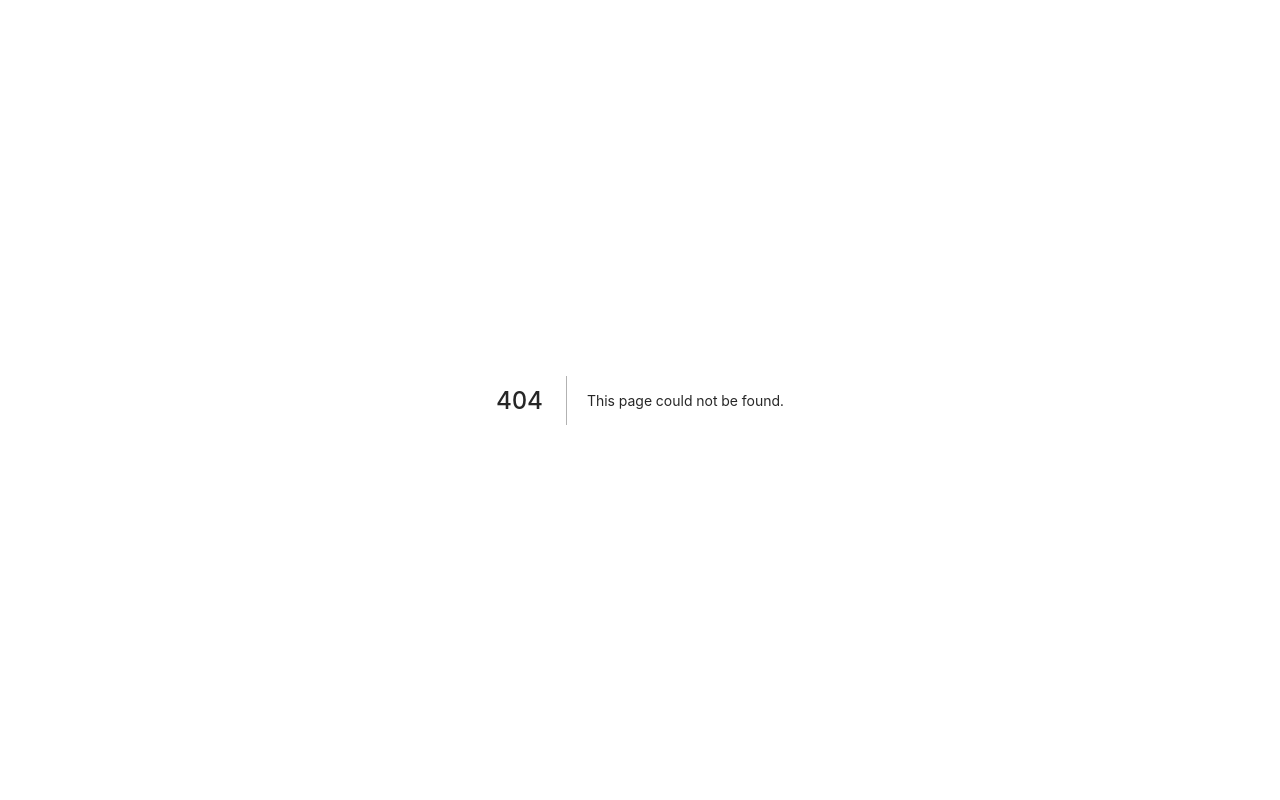
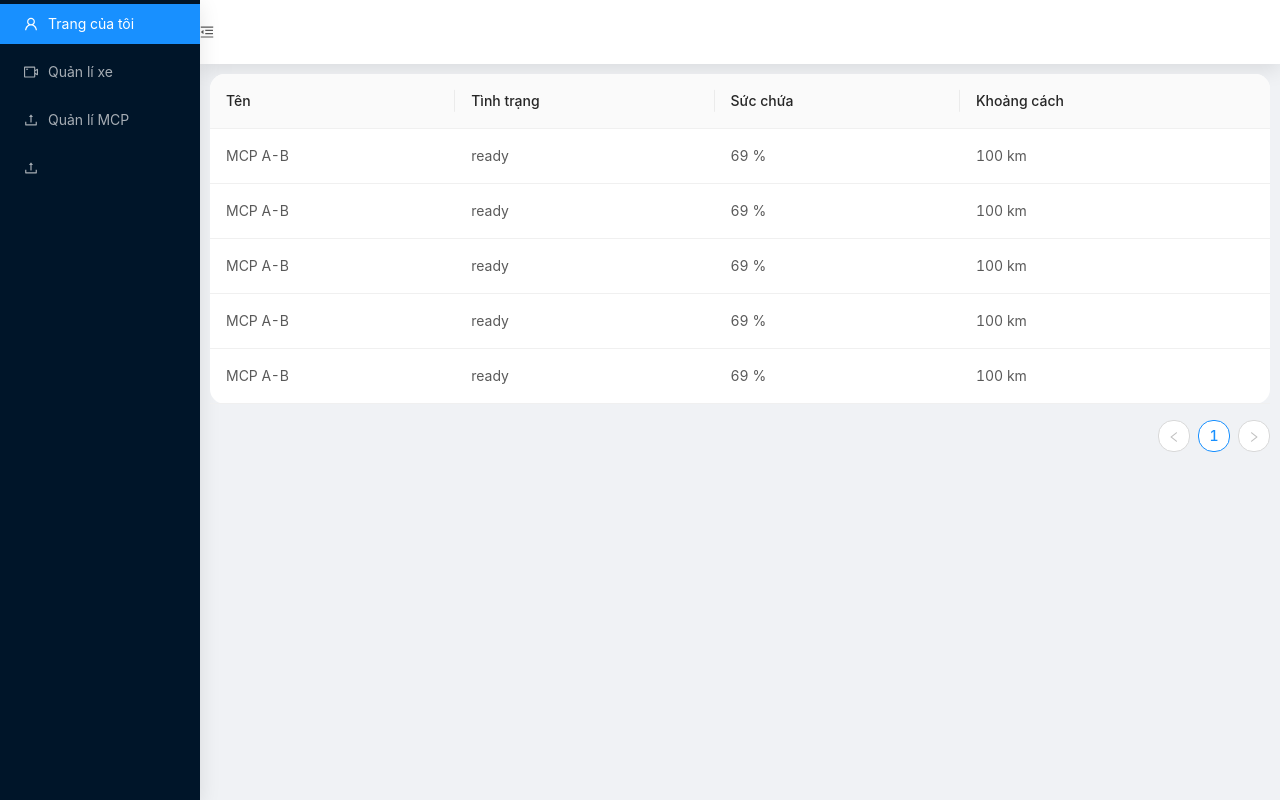
Before and after one commit to Qila8nguyen/SE-Trash-MCP-221, a Next.js app: page /back-officer in a window 1280 px wide. Before the commit this address had no page. Built offline with nearby package versions, Linux system fonts and the light colour scheme.

Commit message:
update modules

```diff
--- /dev/null
+++ b/src/components/back-officer/mcp-view.tsx
@@ -0,0 +1,72 @@
+import { Table, Typography } from "antd";
+import React, { useState } from "react";
+
+const dummy = [
+  {
+    key: 1,
+    name: "MCP A-B",
+    status: "ready",
+    capacity: 69,
+    distance: 100,
+  },
+  {
+    key: 2,
+    name: "MCP A-B",
+    status: "ready",
+    capacity: 69,
+    distance: 100,
+  },
+  {
+    key: 3,
+    name: "MCP A-B",
+    status: "ready",
+    capacity: 69,
+    distance: 100,
+  },
+  {
+    key: 4,
+    name: "MCP A-B",
+    status: "ready",
+    capacity: 69,
+    distance: 100,
+  },
+  {
+    key: 5,
+    name: "MCP A-B",
+    status: "ready",
+    capacity: 69,
+    distance: 100,
+  },
+];
+
+const ViewMCPTable = () => {
+  const [dataSource, setDataSource] = useState(dummy);
+
+  const columns = [
+    {
+      title: "Tên",
+      dataIndex: "name",
+      key: "name",
+    },
+    {
+      title: "Tình trạng",
+      dataIndex: "status",
+      key: "status",
+    },
+    {
+      title: "Sức chứa",
+      dataIndex: "capacity",
+      key: "capacity",
+      render: (value: any) => <Typography.Text>{value} %</Typography.Text>,
+    },
+    {
+      title: "Khoảng cách",
+      dataIndex: "distance",
+      key: "distance",
+      render: (value: any) => <Typography.Text>{value} km</Typography.Text>,
+    },
+  ];
+  return <Table columns={columns} dataSource={dataSource} />;
+};
+
+export default ViewMCPTable;
--- /dev/null
+++ b/src/components/layout/index.tsx
@@ -0,0 +1,62 @@
+import {
+  MenuFoldOutlined,
+  MenuUnfoldOutlined,
+  UploadOutlined,
+  UserOutlined,
+  VideoCameraOutlined,
+} from "@ant-design/icons";
+import { Layout, Menu } from "antd";
+
+const { Header, Sider, Content } = Layout;
+import React, { useState } from "react";
+
+const CustomLayout = (props: any) => {
+  const [collapsed, setCollapsed] = useState(false);
+  return (
+    <Layout>
+      <Sider trigger={null} collapsible collapsed={collapsed}>
+        <Menu
+          theme="dark"
+          mode="inline"
+          defaultSelectedKeys={["1"]}
+          items={[
+            {
+              key: "1",
+              icon: <UserOutlined />,
+              label: "Trang của tôi",
+            },
+            {
+              key: "2",
+              icon: <VideoCameraOutlined />,
+              label: "Quản lí xe",
+            },
+            {
+              key: "3",
+              icon: <UploadOutlined />,
+              label: "Quản lí MCP",
+            },
+            {
+              key: "4",
+              icon: <UploadOutlined />,
+              label: "",
+            },
+          ]}
+        />
+      </Sider>
+      <Layout className="site-layout">
+        <Header className="site-layout-background" style={{ padding: 0 }}>
+          {React.createElement(
+            collapsed ? MenuUnfoldOutlined : MenuFoldOutlined,
+            {
+              className: "trigger",
+              onClick: () => setCollapsed(!collapsed),
+            }
+          )}
+        </Header>
+        <div style={{ padding: "10px" }}>{props.children}</div>
+      </Layout>
+    </Layout>
+  );
+};
+
+export default CustomLayout;
--- a/src/pages/_app.tsx
+++ b/src/pages/_app.tsx
@@ -1,9 +1,13 @@
-import * as React from 'react';
-import { AppProps } from 'next/app';
+import * as React from "react";
+import { AppProps } from "next/app";
 
-import '../styles/globals.scss';
+import "../styles/globals.scss";
+import CustomLayout from "../components/layout";
 
 export default function MyApp({ Component, pageProps }: AppProps): JSX.Element {
-  return (<Component {...pageProps} />
-  )
+  return (
+    <CustomLayout>
+      <Component {...pageProps} />
+    </CustomLayout>
+  );
 }
--- /dev/null
+++ b/src/pages/back-officer/index.tsx
@@ -0,0 +1,8 @@
+import React from "react";
+import ViewMCPTable from "../../components/back-officer/mcp-view";
+
+const BackOfficerDashboard = () => {
+  return <ViewMCPTable />;
+};
+
+export default BackOfficerDashboard;
--- a/src/styles/globals.scss
+++ b/src/styles/globals.scss
@@ -1,6 +1,10 @@
-@import './antd.custom.scss';
-@import './login.scss';
+@import "./antd.custom.scss";
+@import "./login.scss";
 
 .p-r-20 {
   padding-right: 20px;
 }
+
+.site-layout .site-layout-background {
+  background: #fff;
+}
```
Also changed, not shown: package.json (+19 -19 lines), src/components/back-officer/mcp-assignment-table.tsx (added, +79 -0 lines), src/pages/janitor/index.tsx (added, +7 -0 lines), src/components/layout/styles.module.scss (added), 2 other files (tests, documents, lock files or other folders).
